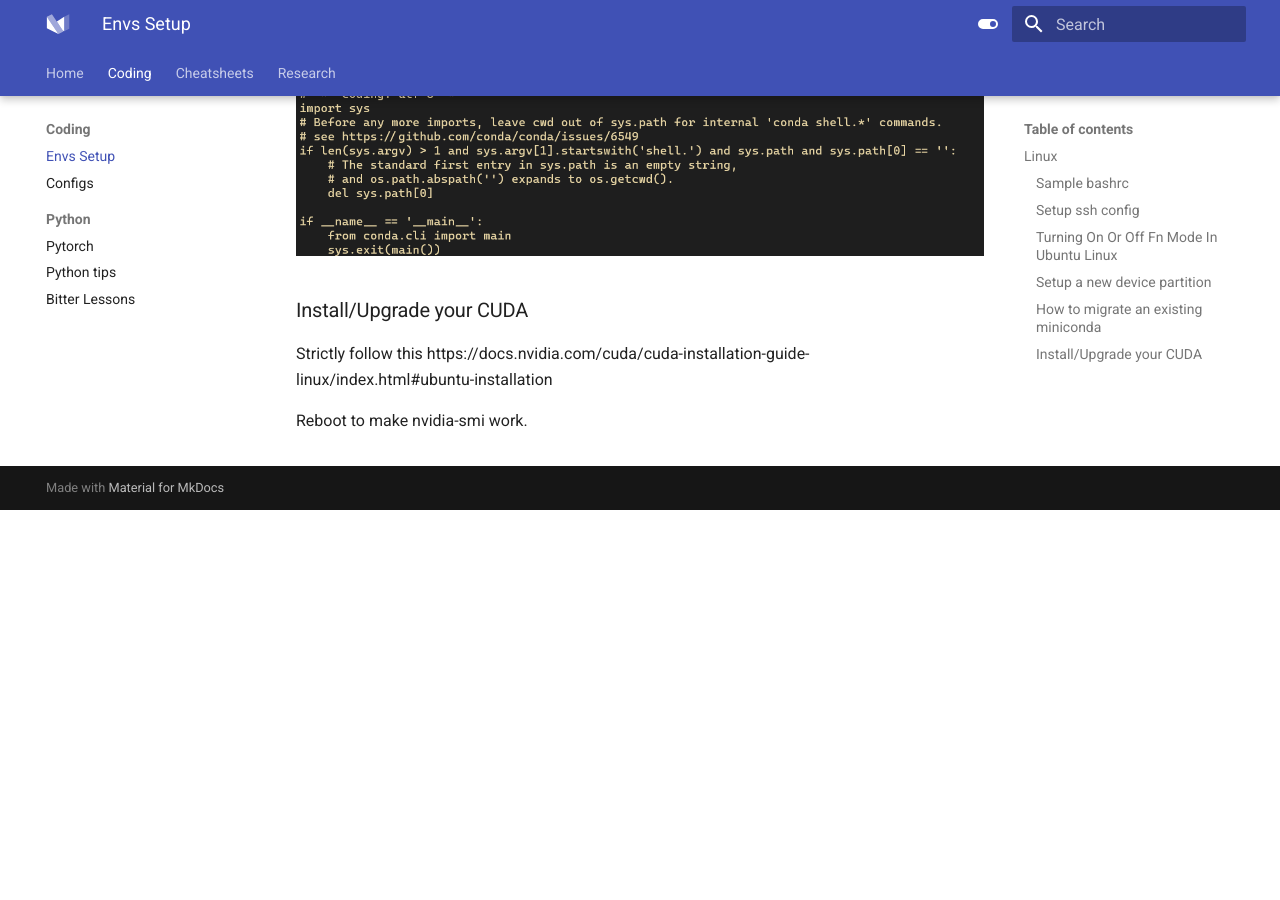
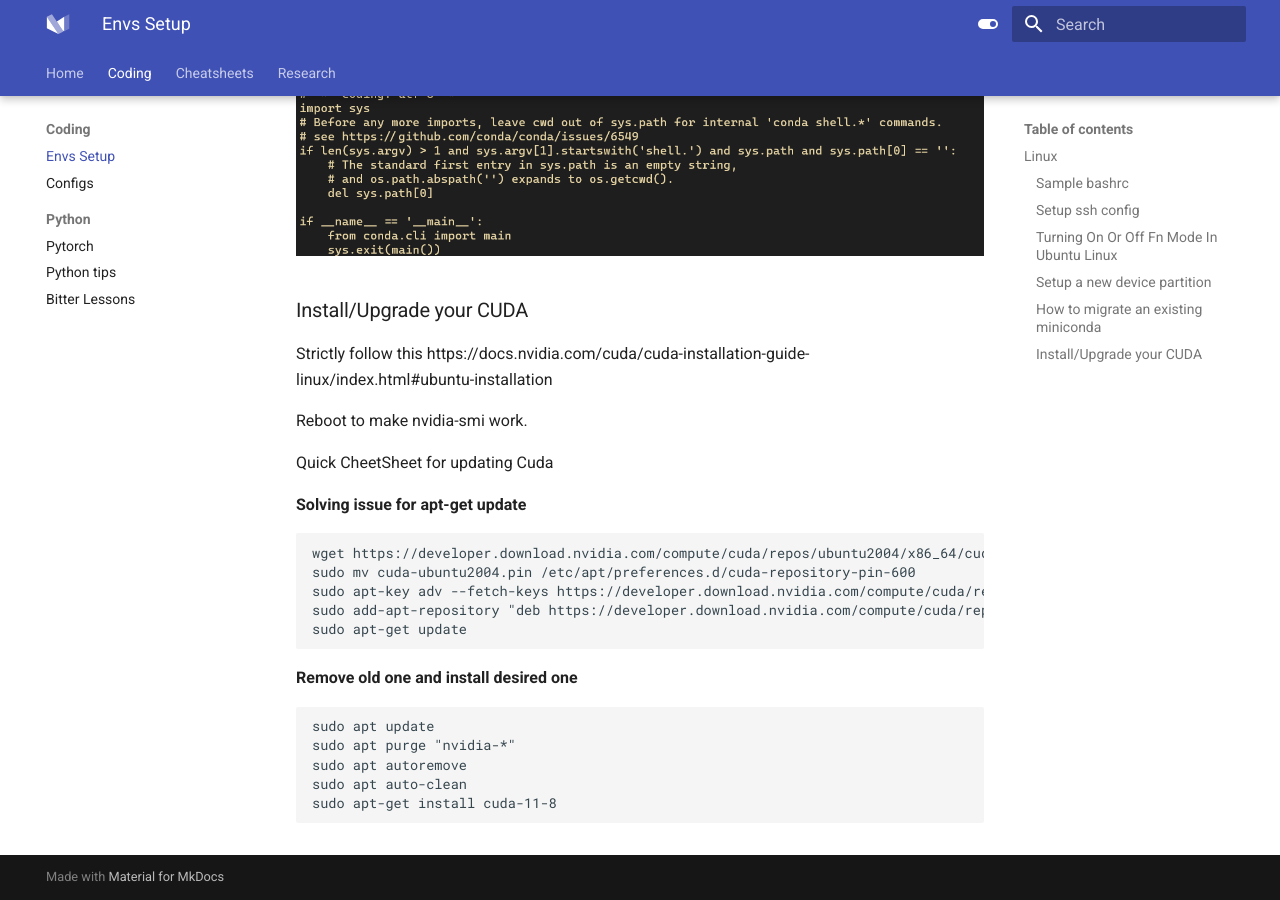
Before and after one commit to jojoml/jojodoc, an MkDocs documentation site: the page built from docs/coding/envs.md, in a window 1280 px wide and 900 px high, scrolled down 983 px. Built offline with MkDocs 1.6.1 and Material for MkDocs 9.7.7, drawn with Linux system fonts in a browser that asks for light colours; before the commit the page ends 1493 px from its top, so only the background shows below that.

Commit message:
Update envs.md

````diff
--- a/docs/coding/envs.md
+++ b/docs/coding/envs.md
@@ -34,5 +34,24 @@
 
 Reboot to make nvidia-smi work.
 
+Quick CheetSheet for updating Cuda
+
+**Solving issue for apt-get update**
+```bash
+wget https://developer.download.nvidia.com/compute/cuda/repos/ubuntu2004/x86_64/cuda-ubuntu2004.pin
+sudo mv cuda-ubuntu2004.pin /etc/apt/preferences.d/cuda-repository-pin-600
+sudo apt-key adv --fetch-keys https://developer.download.nvidia.com/compute/cuda/repos/ubuntu2004/x86_64/3bf863cc.pub
+sudo add-apt-repository "deb https://developer.download.nvidia.com/compute/cuda/repos/ubuntu2004/x86_64/ /"
+sudo apt-get update
+```
+
+**Remove old one and install desired one**
+```
+sudo apt update
+sudo apt purge "nvidia-*"
+sudo apt autoremove
+sudo apt auto-clean
+sudo apt-get install cuda-11-8
+```
 
 ###
````
